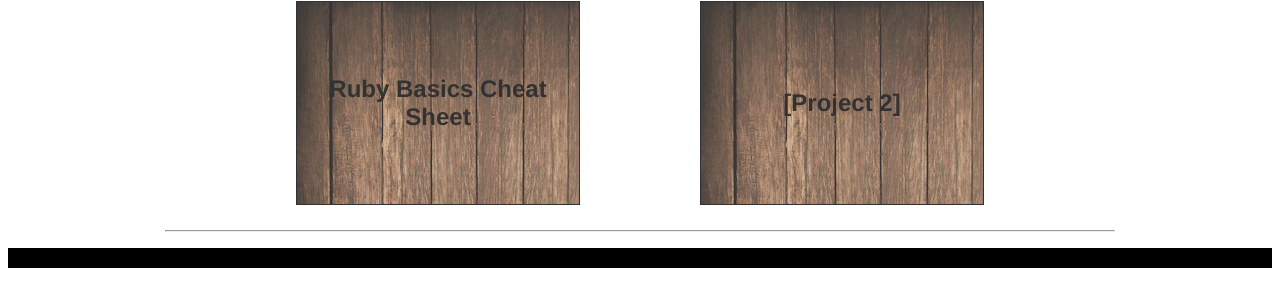
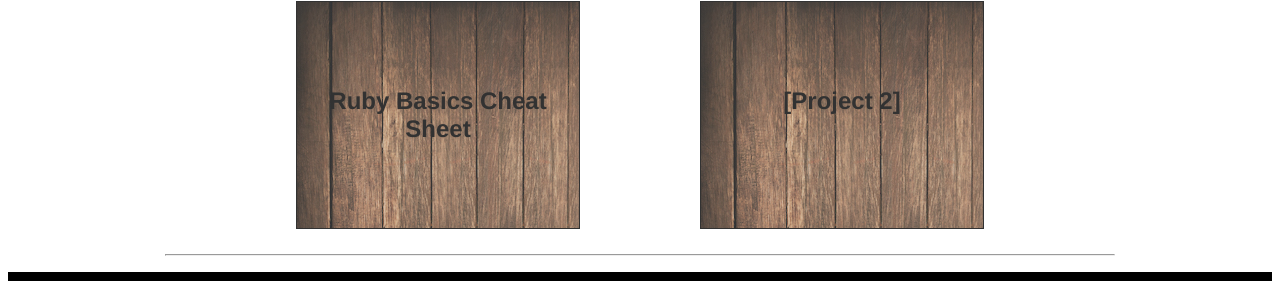
Before and after one commit to danasweet/danasweet.github.io, a plain HTML site: page projects/index.html in a window 1280 px wide. Shown: the part 236-517 px from the top of the page. Drawn offline with Linux system fonts and the light colour scheme.

Commit message:
fix table data cell link area

```diff
--- a/stylesheets/default.css
+++ b/stylesheets/default.css
@@ -296,6 +296,8 @@ td a:hover {
   color: black;
   display: block;
   width: 100%;
+  height: 100%;
+  margin-top: 60%;
 }
 
 .projecttable td:hover {
```
